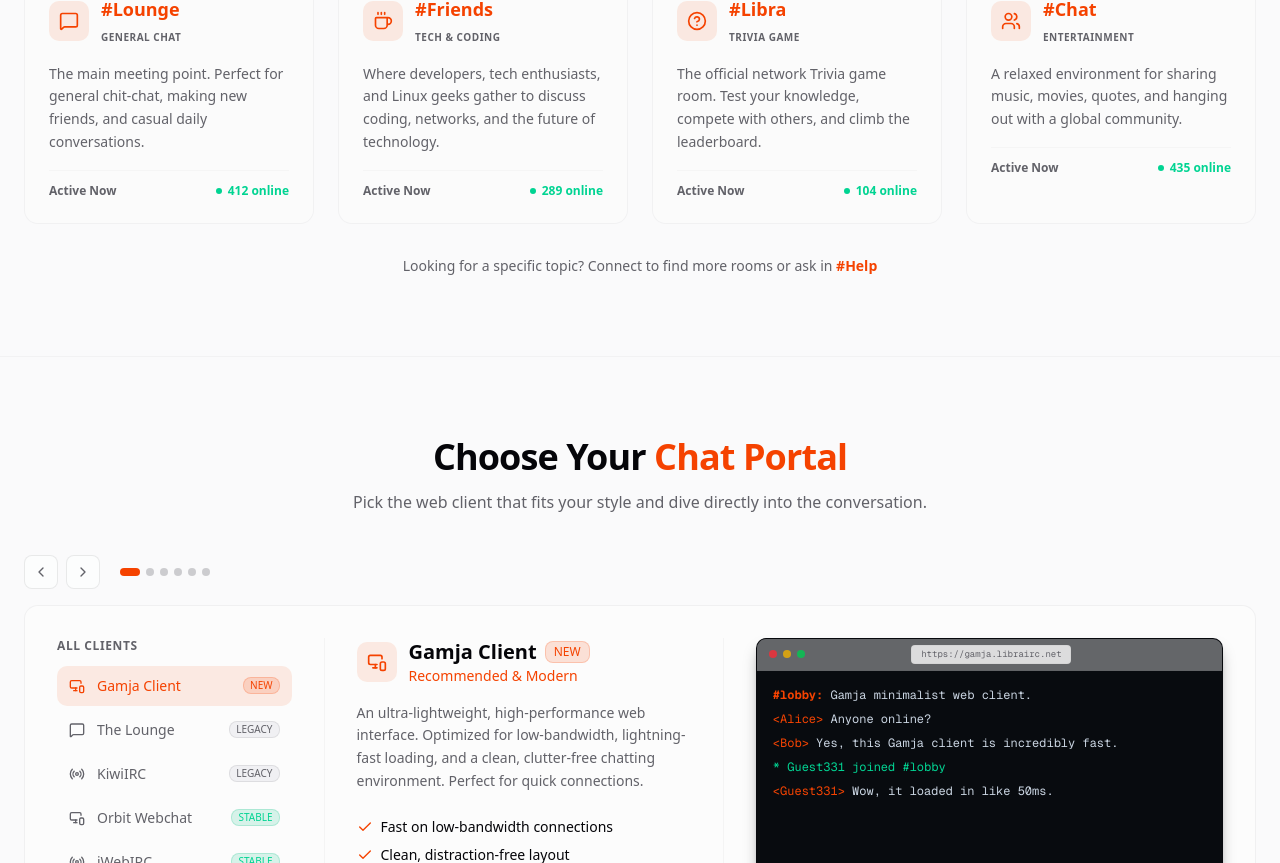
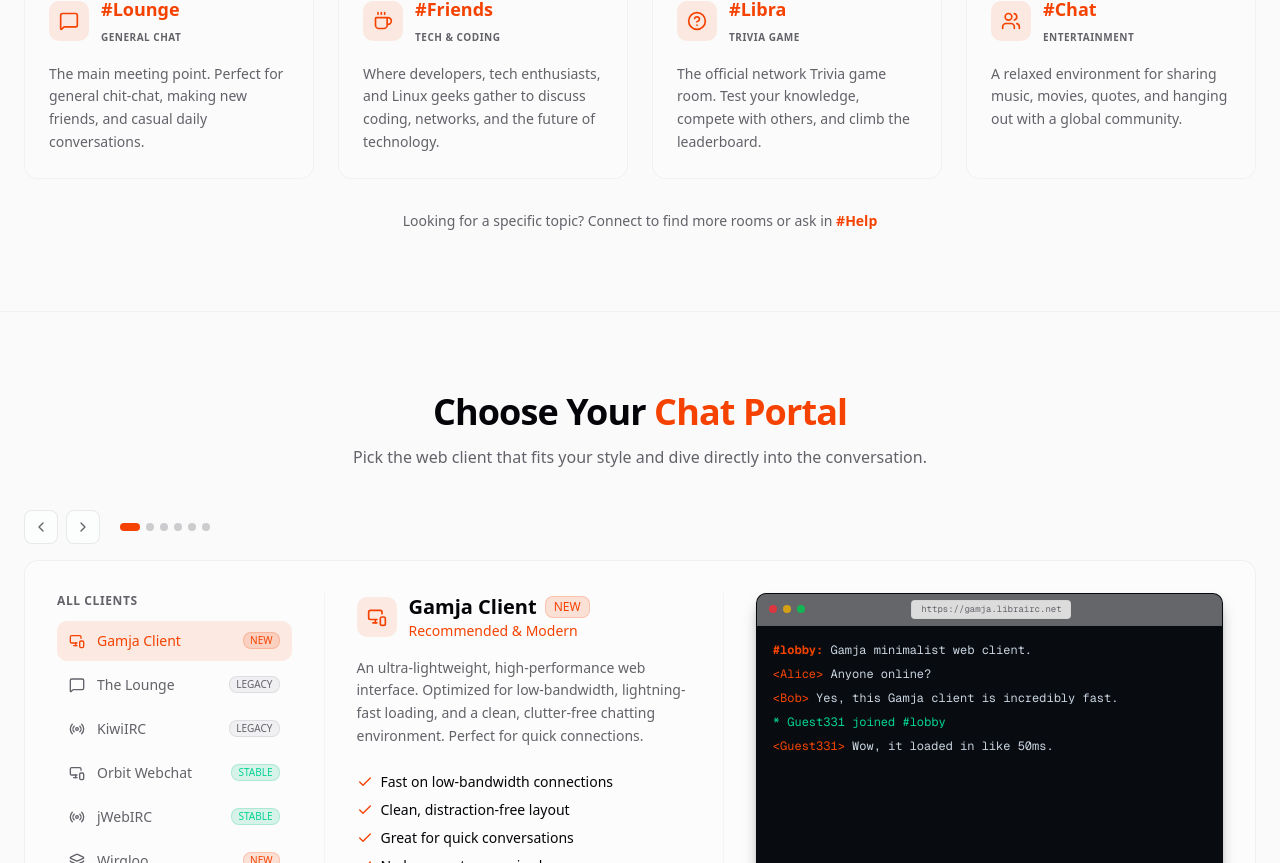
Before and after one commit to alymaher494/chat-project, a Next.js app: page / in a window 1280 px wide. Shown: the part 2643-3506 px from the top of the page. Built offline with nearby package versions, Linux system fonts and the light colour scheme.

Commit message:
Remove Active Now status and user count from Popular Chat Rooms section

```diff
--- a/src/components/services-section.tsx
+++ b/src/components/services-section.tsx
@@ -114,16 +114,9 @@
                   </div>
                 </div>
               </div>
-              <p className="text-sm text-muted-foreground leading-relaxed mb-4">
+              <p className="text-sm text-muted-foreground leading-relaxed">
                 {room.description}
               </p>
-              <div className="flex items-center justify-between border-t border-border/30 pt-3 mt-auto">
-                <span className="text-xs text-muted-foreground font-semibold">Active Now</span>
-                <span className="flex items-center gap-1.5 text-xs text-emerald-400 font-bold">
-                  <span className="w-1.5 h-1.5 rounded-full bg-emerald-400" />
-                  {room.activeUsers} online
-                </span>
-              </div>
             </motion.div>
           ))}
         </motion.div>
```
Also changed, not shown: 2 other files (tests, documents, lock files or other folders).
